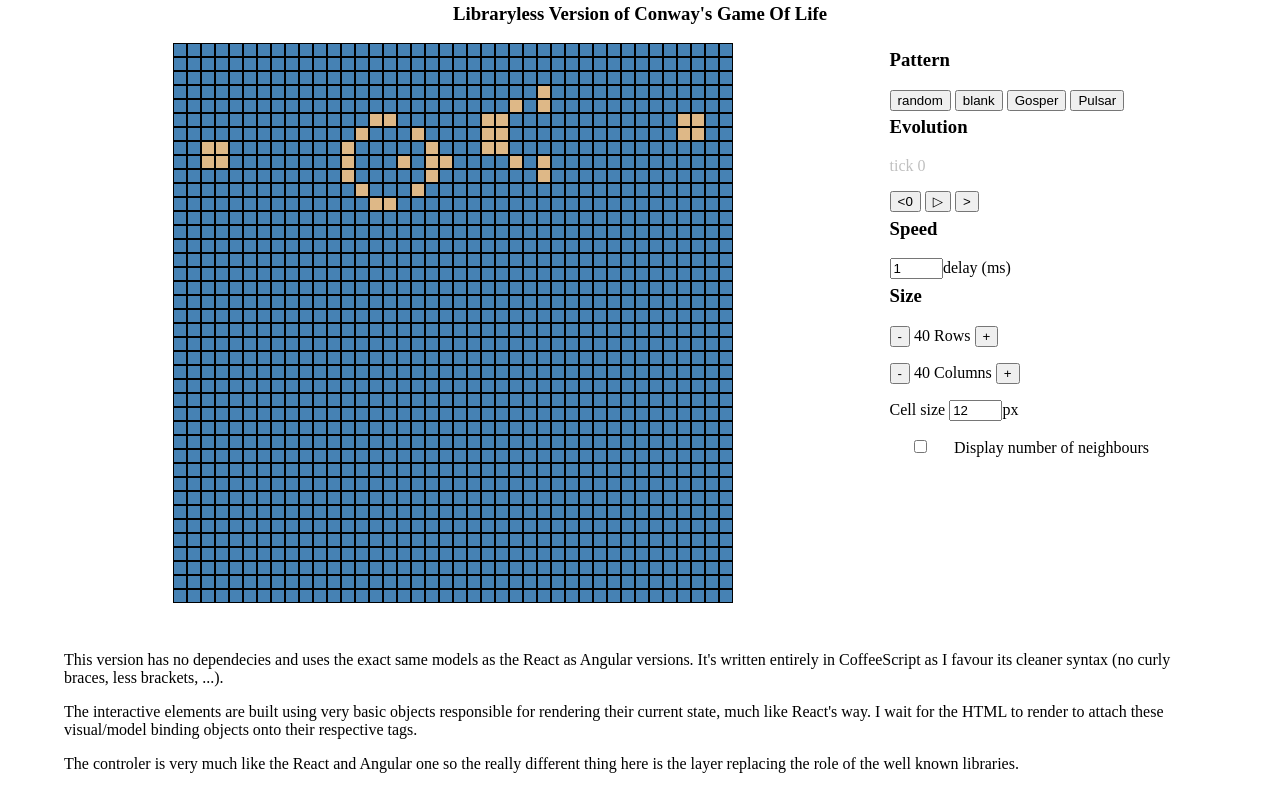
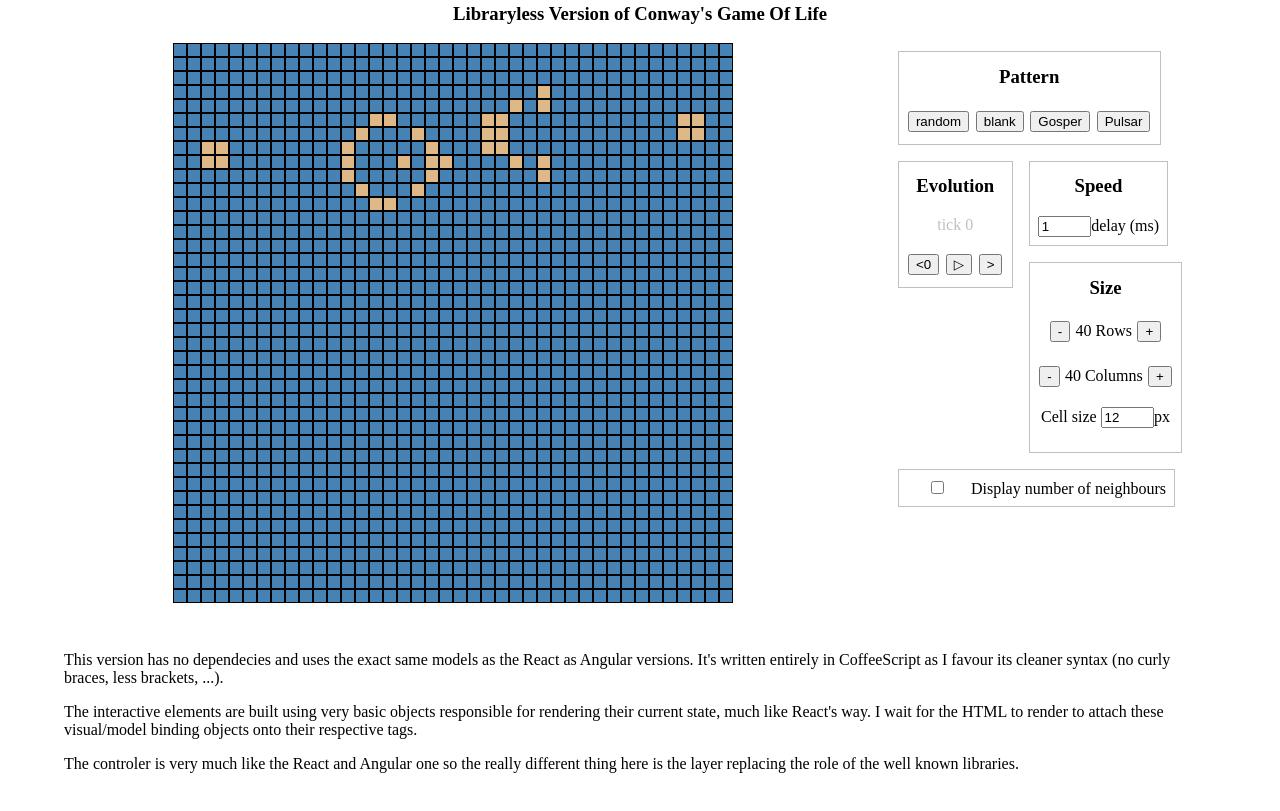
Before and after one commit to ruigazio/gameOfLife, a plain HTML site: page bare/index.html in a window 1280 px wide. Shown: the part 73-884 px from the top of the page. Drawn offline with Linux system fonts and the light colour scheme.

Commit message:
css for small screens

```diff
--- a/bare/bundle.css
+++ b/bare/bundle.css
@@ -1 +1 @@
-#grid,#title,.nav ul{text-align:center}#introduction{clear:both;margin:2em 1em;padding:2em}#grid{width:70%;float:left}#controls{width:30%;float:left}body{margin:20px 1em 1em}.cell{display:inline-block;cursor:default;border:1px solid}.alive{background-color:#deb887}.dead{background-color:#4682b4}input{width:4em;color:#000}h3{margin-top:.3em}.info{color:silver}.nav ul{list-style:none;background-color:#444;padding:0;margin:0}.nav li{font-family:Oswald,sans-serif;line-height:2em;height:2em;border-bottom:1px solid #888}.nav a{text-decoration:none;color:#fff;display:block;transition:.3s background-color}.nav a:hover{background-color:#005f5f}.nav a.active{background-color:#deb887;color:#444;cursor:default}@media screen and (min-width:600px){.nav li{width:120px;border-bottom:none;height:50px;line-height:50px;font-size:1.4em;display:inline-block;margin-right:-4px}}
+#title,.nav ul{text-align:center}@media (min-width:900px){.narrow-column,.wide-column{float:left;text-align:center}.wide-column{width:70%}.narrow-column{width:30%}}@media (max-width:899px){.narrow-column,.wide-column{text-align:center}}button{margin:.3em .1em}.form-group{border:1px solid silver;margin:.5em;padding:.5em;max-width:18em;float:left}#introduction{clear:both;margin:2em 1em;padding:2em}body{margin:20px 1em 1em}.cell{display:inline-block;cursor:default;border:1px solid}.alive{background-color:#deb887}.dead{background-color:#4682b4}input{width:4em;color:#000}h3{margin-top:.3em}.info{color:silver}.nav ul{list-style:none;background-color:#444;padding:0;margin:0}.nav li{font-family:Oswald,sans-serif;line-height:2em;height:2em;border-bottom:1px solid #888}.nav a{text-decoration:none;color:#fff;display:block;transition:.3s background-color}.nav a:hover{background-color:#005f5f}.nav a.active{background-color:#deb887;color:#444;cursor:default}@media screen and (min-width:600px){.nav li{width:120px;border-bottom:none;height:50px;line-height:50px;font-size:1.4em;display:inline-block;margin-right:-4px}}
--- a/bare/index.html
+++ b/bare/index.html
@@ -22,9 +22,10 @@
 
 <h3 id="title">Libraryless Version of Conway's Game Of Life</h3>
 
-<div id="grid"></div>
+<div id="container">
+<div id="grid" class="wide-column"></div>
 
-<div id="controls">
+<div id="controls" class="narrow-column">
 
 	<div class="row form-group">
 		<h3>Pattern</h3>
@@ -81,5 +82,6 @@
 	The controler is very much like the React and Angular one so the really different thing here is the layer replacing the role of the well known libraries.
 	</p>
 </div>
+</div>
 </body>
 </html>
```
Lines whose indentation alone changed are shown as unchanged.
